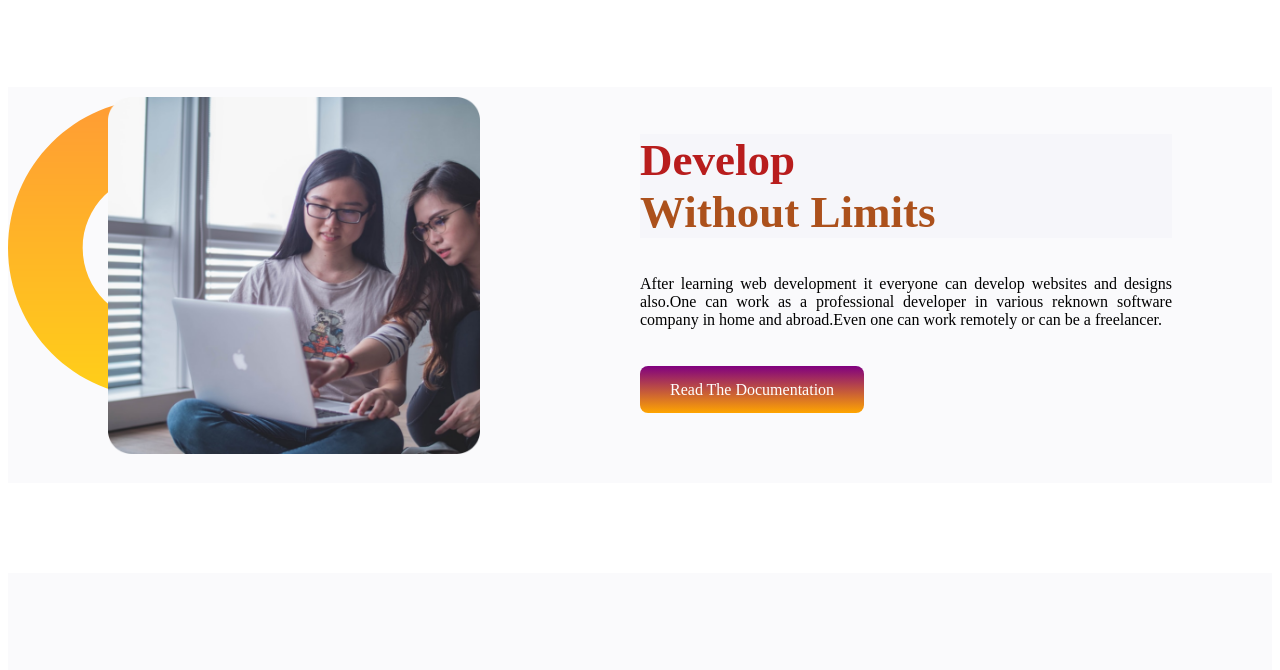
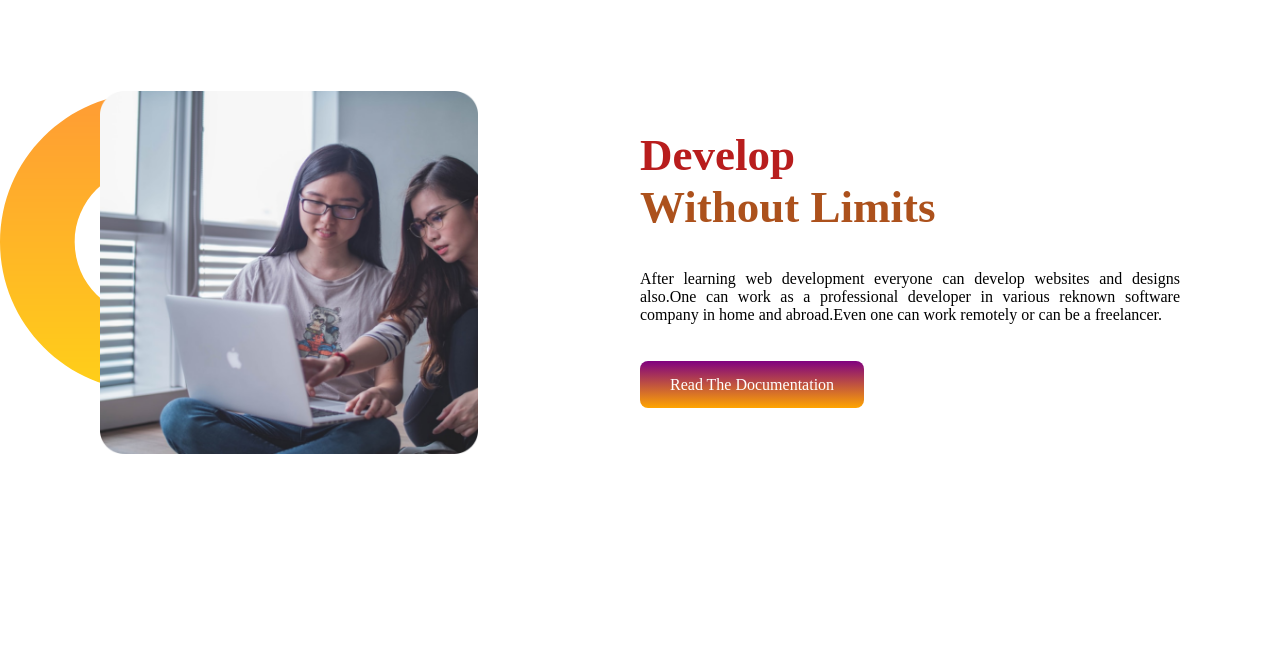
Before and after one commit to mizanmunnna/mission-2022, a plain HTML site: page images/index.html in a window 1280 px wide. Shown: the part 1190-1860 px from the top of the page. Drawn offline with Linux system fonts and the light colour scheme; a web font is replaced by a local one.

Commit message:
fullnfinal

```diff
--- a/images/index.html
+++ b/images/index.html
@@ -79,7 +79,7 @@
                 <section id="Fourthline-two">Without Limits</section>
             </h2>
             <p>
-                After learning web development it everyone can develop websites and designs also.One can work as a
+                After learning web development everyone can develop websites and designs also.One can work as a
                 professional developer in various reknown software company in home and abroad.Even one can work
                 remotely
                 or can be a freelancer.
@@ -87,7 +87,7 @@
             <br><br>
             <a target="-blank" href="https://www.google.com" id="button">Read The Documentation</a><br>
 
-
+        </div>
 
 
     </section>
--- a/images/style.css
+++ b/images/style.css
@@ -1,3 +1,6 @@
+body{
+    margin: 0px;
+}
 h1{
     font-size: 55px;
     border-left: rgb(255, 94, 0);
@@ -17,10 +20,8 @@ h4{
 p{
     text-align: justify;
 }
-
 section{
     display: flex;
-    background-color: rgba(217, 217, 228, 0.137);
 }
 #First-line{
     color: rgb(3, 3, 75);
```
